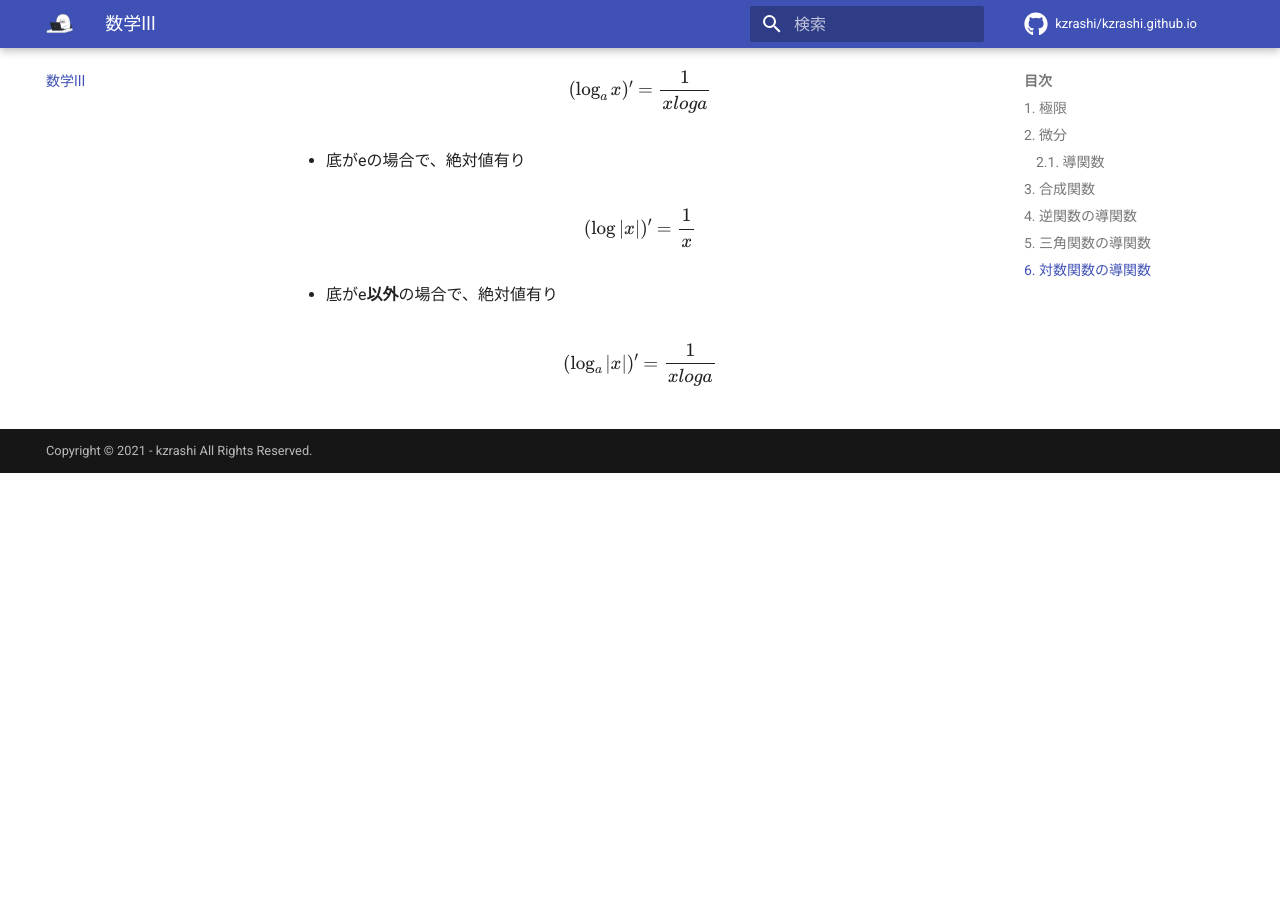
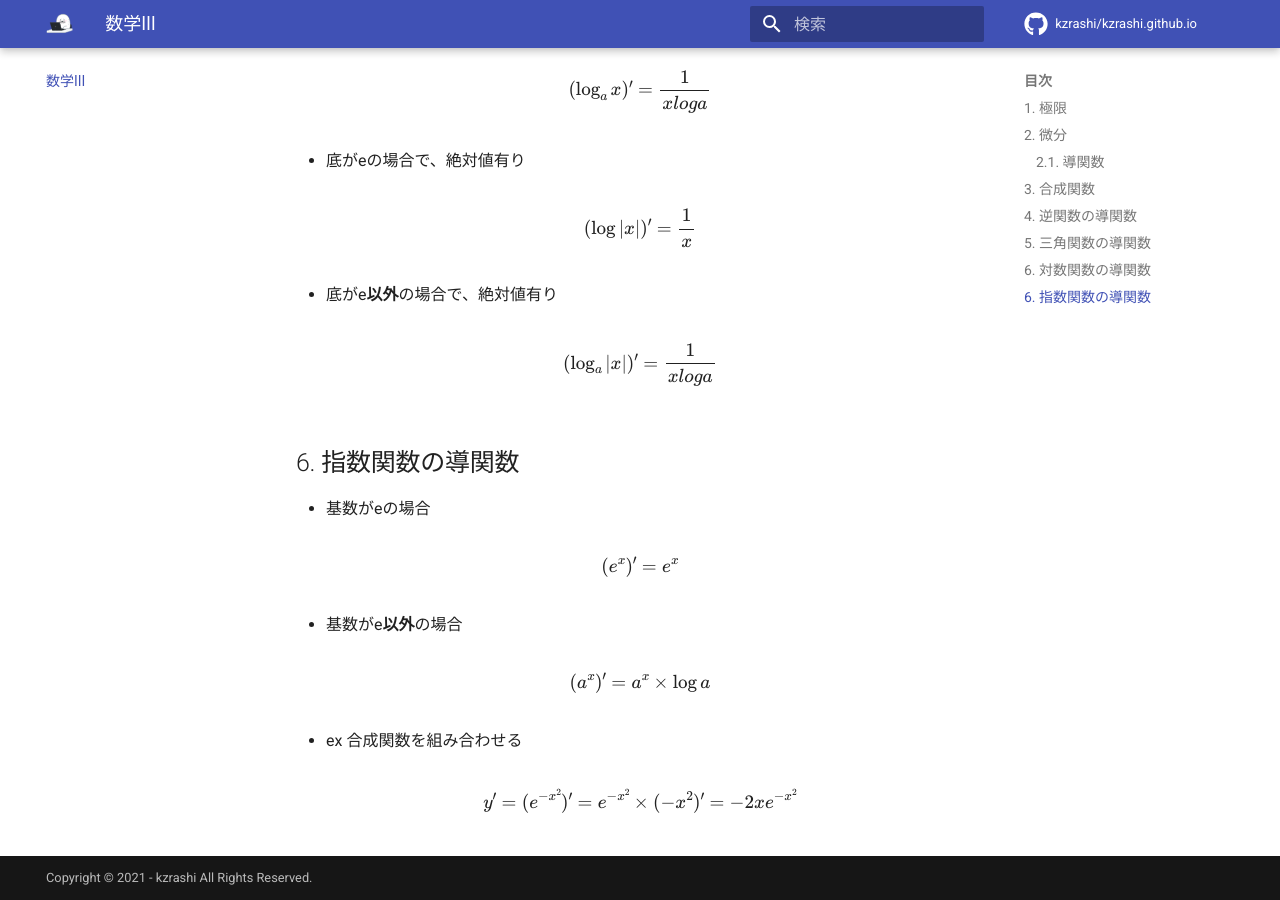
Before and after one commit to kzrashi/kzrashi.github.io, an MkDocs documentation site: the page built from docs/11_math3.md, in a window 1280 px wide and 900 px high, scrolled down 2809 px. Built offline with MkDocs 1.6.1 and Material for MkDocs 9.7.7, drawn with Linux system fonts in a browser that asks for light colours; comment, search, counter and statistics services are not loaded; before the commit the page ends 3282 px from its top, so only the background shows below that.

```diff
--- a/docs/11_math3.md
+++ b/docs/11_math3.md
@@ -154,3 +154,25 @@
 $$
 (\log_{a}{|x|})' = \frac{1}{xlog{a}}
 $$
+
+
+## 6. 指数関数の導関数
+
+- 基数がeの場合
+
+$$
+(e^{x})' = e^{x}
+$$
+
+- 基数がe**以外**の場合
+
+$$
+(a^{x})' = a^{x} \times \log{a}
+$$
+
+- ex
+合成関数を組み合わせる
+
+$$
+y' = (e^{-x^{2}})' = e^{-x^{2}} \times (-x^{2})' = -2xe^{-x^{2}}
+$$
```
